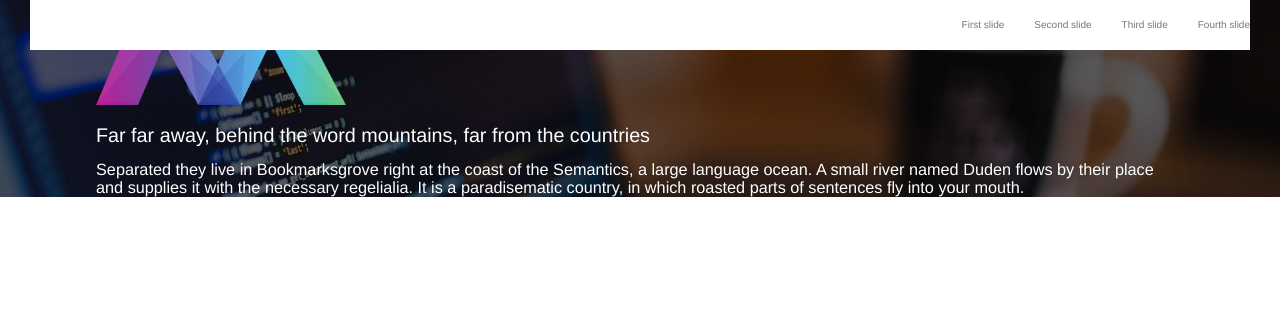
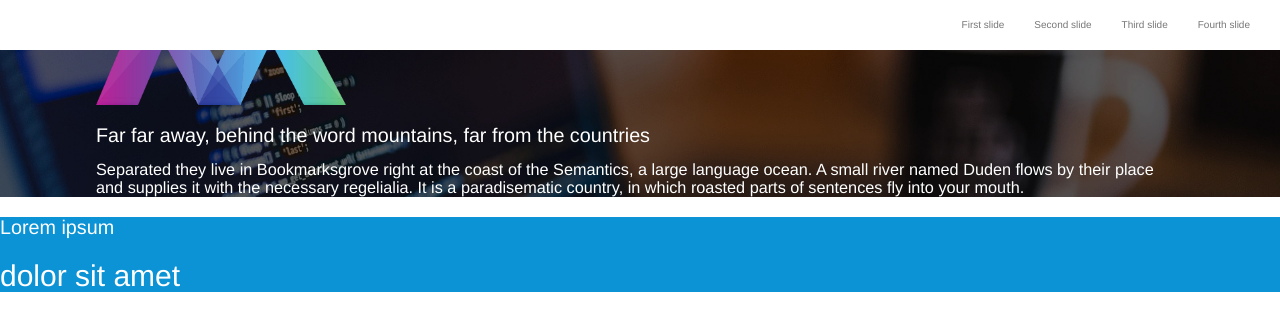
Before and after one commit to dariuszwrzesien/DwrHtmlTemplate, a PHP site: page / in a window 1280 px wide. Shown: the top 331 px of the page. Run offline with PHP 8.4, Linux system fonts and the light colour scheme; some libraries are stand-ins or nearby versions.

Commit message:
section1 wip

```diff
--- a/fullpage-rwd-template/css/dwr-style.css
+++ b/fullpage-rwd-template/css/dwr-style.css
@@ -23,7 +23,7 @@ h1, h2, h3, h4, h5, h6 {
 .clear-both{
     clear: both;
 }
-@media (min-width:320px) {
+@media (min-width:0) {
     /* smartphones, iPhone, portrait 480x320 phones */
 
     /* Navigator bar */
@@ -37,17 +37,12 @@ h1, h2, h3, h4, h5, h6 {
     .navbar-collapse{
         background-color: #ffffff;
     }
-
-    .section-container{
-        width: 85%;
-        margin: 0 auto;
-    }
     .section-container h1{
         font-size: 1.975em;
     }
     .section-container h4{
+        font-size: 1.625em;
         text-align: left;
-        font-size: 1.625em;
     }
 
     /* Section 0 */
@@ -58,12 +53,24 @@ h1, h2, h3, h4, h5, h6 {
         -o-background-size: cover;
         background-size: cover;
     }
+    #section0 .section-container{
+        width: 85%;
+        margin: 0 auto;
+    }
+
     #section0 .logo{
         width: 250px;
     }
     #section0 h4{
         margin-top: 15px;
     }
+
+    /* Squares */
+    .square-25{
+        background-color: #0b93d5;
+        height: 25%;
+    }
+
 
 
 }
@@ -73,6 +80,14 @@ h1, h2, h3, h4, h5, h6 {
 
 
 }
+@media (min-width:768px) {
+    /* bootstrap collapse points */
+    .navbar{
+        background-color: #ffffff;
+        border: none;
+    }
+
+}
 @media (min-width:961px) {
     /* tablet, landscape iPad, lo-res laptops ands desktops */
 
--- a/fullpage-rwd-template/index.php
+++ b/fullpage-rwd-template/index.php
@@ -51,7 +51,10 @@
     </div>
     <div class="section" id="section1">
         <div class="section-container">
-
+            <div class="square-25">
+                <h1>Lorem ipsum</h1>
+                <h2>dolor sit amet</h2>
+            </div>
         </div>
     </div>
 <!--    <div class="section active" id="section1">-->
```
